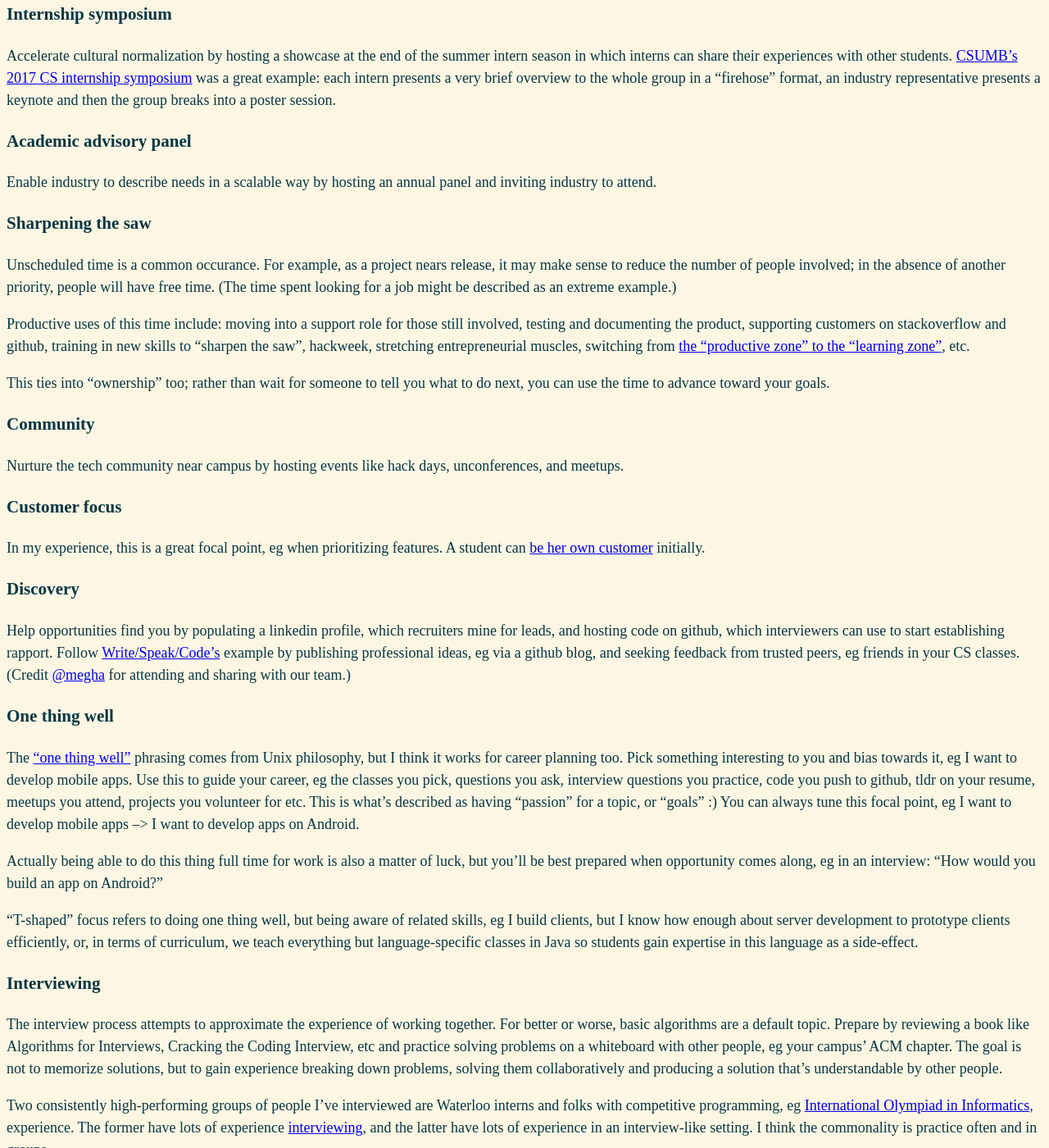
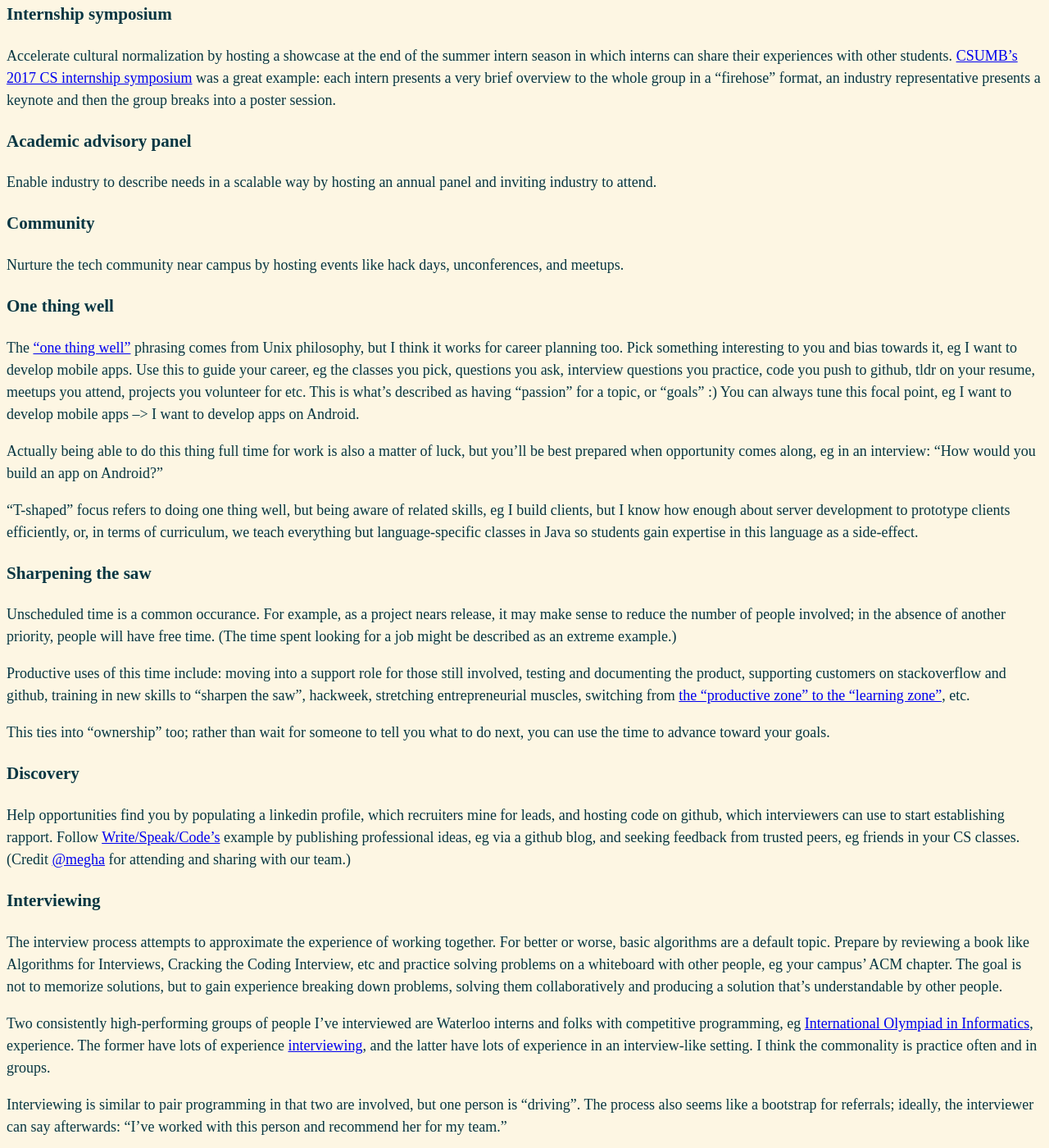
Before and after one commit to erikeldridge/erikeldridge.github.com, a Jekyll site: the page built from _posts/2013-03-21-academic-advisory.md, in a window 1280 px wide and 1400 px high, scrolled down 441 px. Shown: the whole window at 82% size. Built offline with Jekyll 4.4.1, drawn with Linux system fonts in a browser that asks for light colours; some of the changed lines change nothing that is shown; some of the changed text lies outside the part shown.

Commit message:
Group faculty-related advice

```diff
--- a/_posts/2013-03-21-academic-advisory.md
+++ b/_posts/2013-03-21-academic-advisory.md
@@ -23,6 +23,18 @@ Accelerate cultural normalization by hosting a showcase at the end of the summer
 
 Enable industry to describe needs in a scalable way by hosting an annual panel and inviting industry to attend.
 
+### Community
+
+Nurture the tech community near campus by hosting events like hack days, unconferences, and meetups.
+
+### One thing well
+
+The ["one thing well"](https://en.wikipedia.org/wiki/Unix_philosophy#Do_One_Thing_and_Do_It_Well) phrasing comes from Unix philosophy, but I think it works for career planning too. Pick something interesting to you and bias towards it, eg I want to develop mobile apps. Use this to guide your career, eg the classes you pick, questions you ask, interview questions you practice, code you push to github, tldr on your resume, meetups you attend, projects you volunteer for etc. This is what's described as having "passion" for a topic, or "goals" :) You can always tune this focal point, eg I want to develop mobile apps --> I want to develop apps on Android.
+
+Actually being able to do this thing full time for work is also a matter of luck, but you'll be best prepared when opportunity comes along, eg in an interview: "How would you build an app on Android?"
+
+"T-shaped" focus refers to doing one thing well, but being aware of related skills, eg I build clients, but I know how enough about server development to prototype clients efficiently, or, in terms of curriculum, we teach everything but language-specific classes in Java so students gain expertise in this language as a side-effect.
+
 ### Sharpening the saw
 
 Unscheduled time is a common occurance. For example, as a project nears release, it may make sense to reduce the number of people involved; in the absence of another priority, people will have free time. (The time spent looking for a job might be described as an extreme example.)
@@ -31,25 +43,9 @@ Productive uses of this time include: moving into a support role for those still
 
 This ties into "ownership" too; rather than wait for someone to tell you what to do next, you can use the time to advance toward your goals.
 
-### Community
-
-Nurture the tech community near campus by hosting events like hack days, unconferences, and meetups.
-
-### Customer focus
-
-In my experience, this is a great focal point, eg when prioritizing features. A student can [be her own customer](http://paulgraham.com/startupideas.html) initially.
-
 ### Discovery
 
 Help opportunities find you by populating a linkedin profile, which recruiters mine for leads, and hosting code on github, which interviewers can use to start establishing rapport. Follow [Write/Speak/Code's](http://www.writespeakcode.com/) example by publishing professional ideas, eg via a github blog, and seeking feedback from trusted peers, eg friends in your CS classes. (Credit [@megha](https://twitter.com/megha) for attending and sharing with our team.)
-
-### One thing well
-
-The ["one thing well"](https://en.wikipedia.org/wiki/Unix_philosophy#Do_One_Thing_and_Do_It_Well) phrasing comes from Unix philosophy, but I think it works for career planning too. Pick something interesting to you and bias towards it, eg I want to develop mobile apps. Use this to guide your career, eg the classes you pick, questions you ask, interview questions you practice, code you push to github, tldr on your resume, meetups you attend, projects you volunteer for etc. This is what's described as having "passion" for a topic, or "goals" :) You can always tune this focal point, eg I want to develop mobile apps --> I want to develop apps on Android.
-
-Actually being able to do this thing full time for work is also a matter of luck, but you'll be best prepared when opportunity comes along, eg in an interview: "How would you build an app on Android?"
-
-"T-shaped" focus refers to doing one thing well, but being aware of related skills, eg I build clients, but I know how enough about server development to prototype clients efficiently, or, in terms of curriculum, we teach everything but language-specific classes in Java so students gain expertise in this language as a side-effect.
 
 ### Interviewing
 
@@ -68,6 +64,10 @@ Interviews are also intended to give applicants a chance to see if the team seem
 ### Ownership
 
 To perform well in an interview and the workplace, we must demonstrate an interest in the role, even if it’s just a connection with a personal interest. [ABC: Always Be Coding](https://medium.com/tech-talk/d5f8051afce2) and [The ten principles for growth as an engineer](https://medium.com/@daniel.heller/ten-principles-for-growth-69015e08c35b) describe this well.
+
+### Customer focus
+
+In my experience, this is a great focal point, eg when prioritizing features. A student can [be her own customer](http://paulgraham.com/startupideas.html) initially.
 
 ### Code review
 
```
